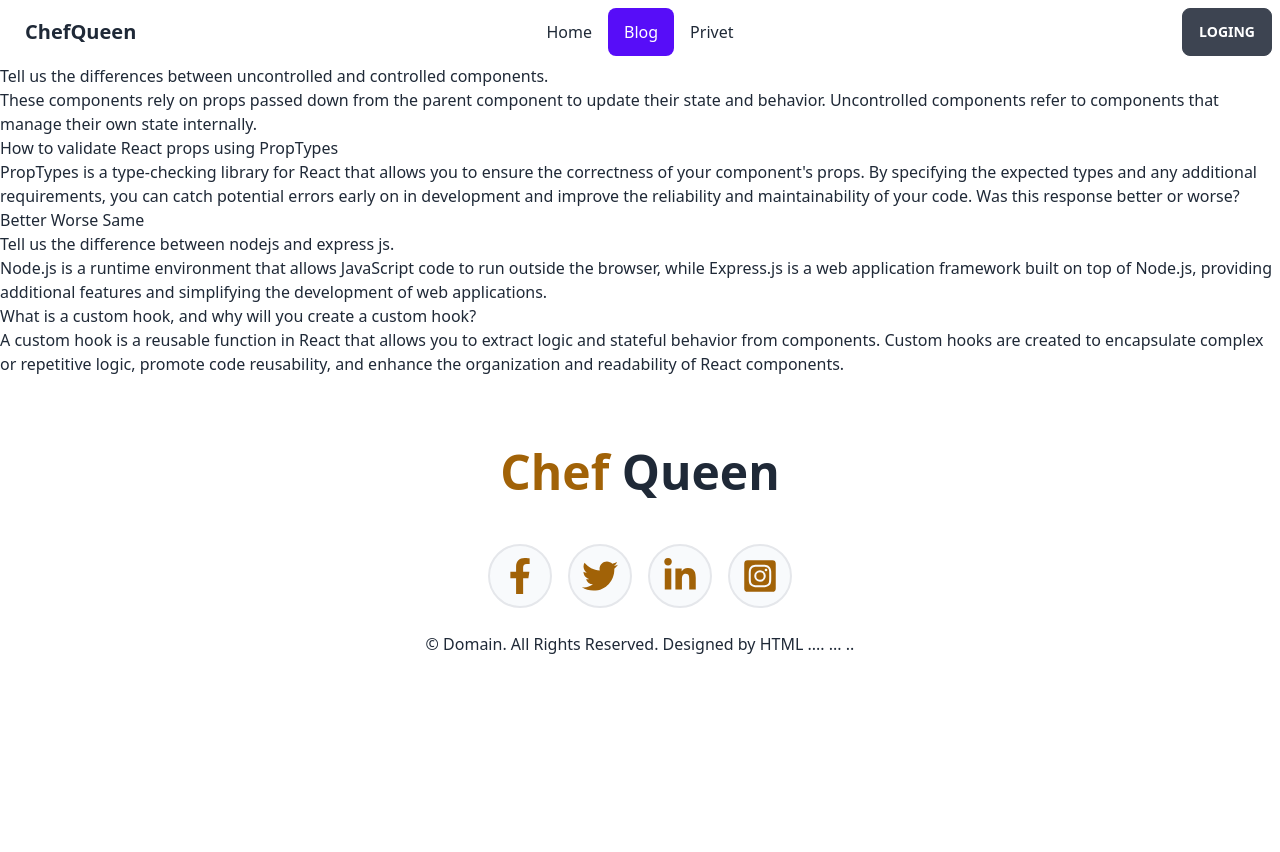
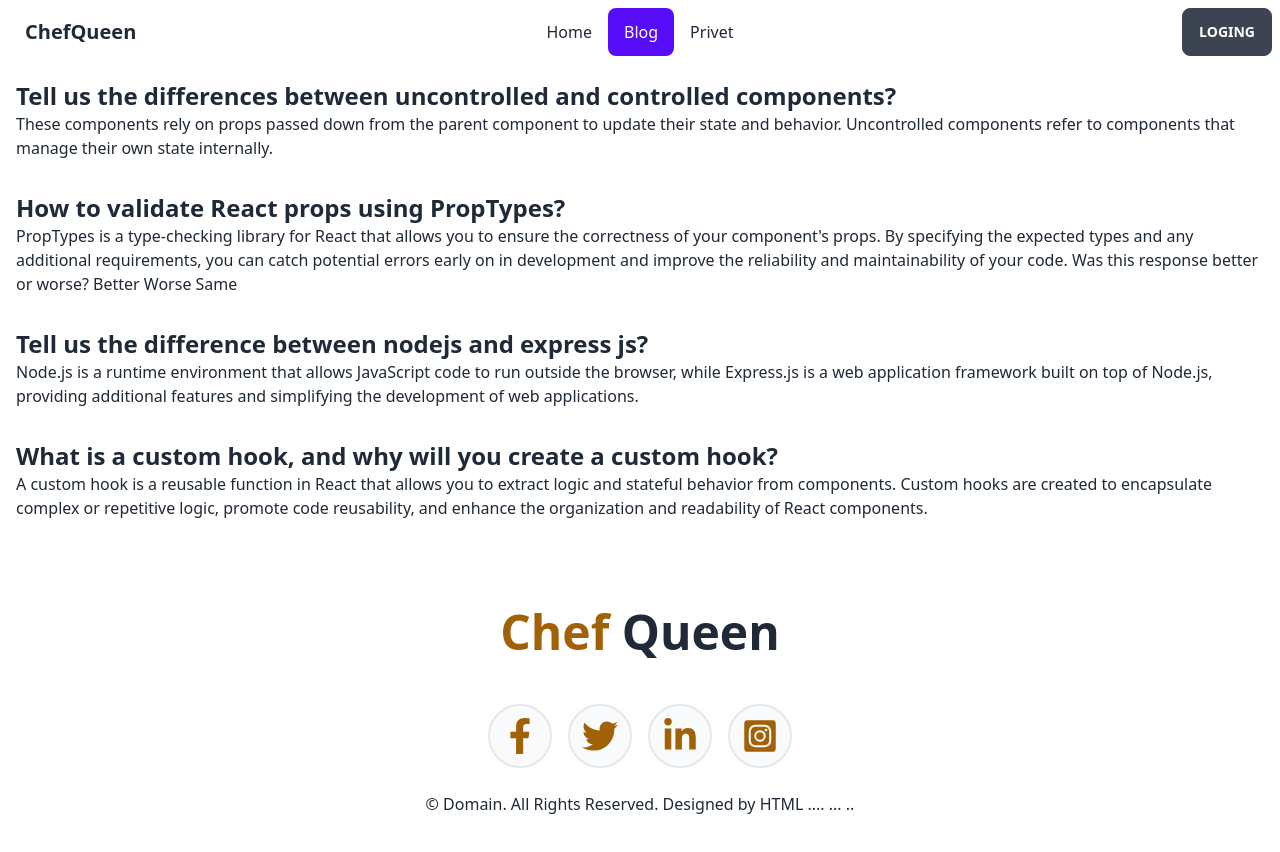
Before and after one commit to abujafor1924/as-10-clind-site, a React (Vite) app: page /about in a window 1280 px wide. Shown: the top 852 px of the page. Before the commit the page ends 800 px from the top, so only its background shows below. Built offline with nearby package versions, Linux system fonts and the light colour scheme; no server answers.

Commit message:
blog post answer provite

```diff
--- a/package.json
+++ b/package.json
@@ -17,6 +17,7 @@
     "react": "^18.2.0",
     "react-dom": "^18.2.0",
     "react-icons": "^4.8.0",
+    "react-lazy-load": "^4.0.1",
     "react-rating": "^2.0.5",
     "react-router-dom": "^6.10.0",
     "react-toastify": "^9.1.2",
--- a/src/Pages/Home/Categories.jsx
+++ b/src/Pages/Home/Categories.jsx
@@ -1,6 +1,7 @@
 import React from "react";
 import { Link } from "react-router-dom";
 import { FaBeer, FaRegThumbsUp } from "react-icons/fa";
+import LazyLoad from "react-lazy-load";
 const Categories = ({ data }) => {
   const { chefName, yearsOfExperience, numberOfRecipes, likes, image, id } =
     data;
--- a/src/Pages/routpage/About.jsx
+++ b/src/Pages/routpage/About.jsx
@@ -3,10 +3,10 @@ import React from "react";
 const About = () => {
   return (
     <div>
-      <div>
-        <h1>
+      <div className="p-4">
+        <h1 className="text-2xl font-semibold">
           Tell us the differences between uncontrolled and controlled
-          components.
+          components?
         </h1>
         <p>
           These components rely on props passed down from the parent component
@@ -14,8 +14,10 @@ const About = () => {
           components that manage their own state internally.
         </p>
       </div>
-      <div>
-        <h1>How to validate React props using PropTypes</h1>
+      <div className="p-4">
+        <h1 className="text-2xl font-semibold">
+          How to validate React props using PropTypes?
+        </h1>
         <p>
           PropTypes is a type-checking library for React that allows you to
           ensure the correctness of your component's props. By specifying the
@@ -25,8 +27,10 @@ const About = () => {
           Better Worse Same
         </p>
       </div>
-      <div>
-        <h1>Tell us the difference between nodejs and express js.</h1>
+      <div className="p-4">
+        <h1 className="text-2xl font-semibold">
+          Tell us the difference between nodejs and express js?
+        </h1>
         <p>
           Node.js is a runtime environment that allows JavaScript code to run
           outside the browser, while Express.js is a web application framework
@@ -34,8 +38,10 @@ const About = () => {
           the development of web applications.
         </p>
       </div>
-      <div>
-        <h1>What is a custom hook, and why will you create a custom hook?</h1>
+      <div className="p-4">
+        <h1 className="text-2xl font-semibold">
+          What is a custom hook, and why will you create a custom hook?
+        </h1>
         <p>
           A custom hook is a reusable function in React that allows you to
           extract logic and stateful behavior from components. Custom hooks are
```
Also changed, not shown: 1 other file (tests, documents, lock files or other folders).
